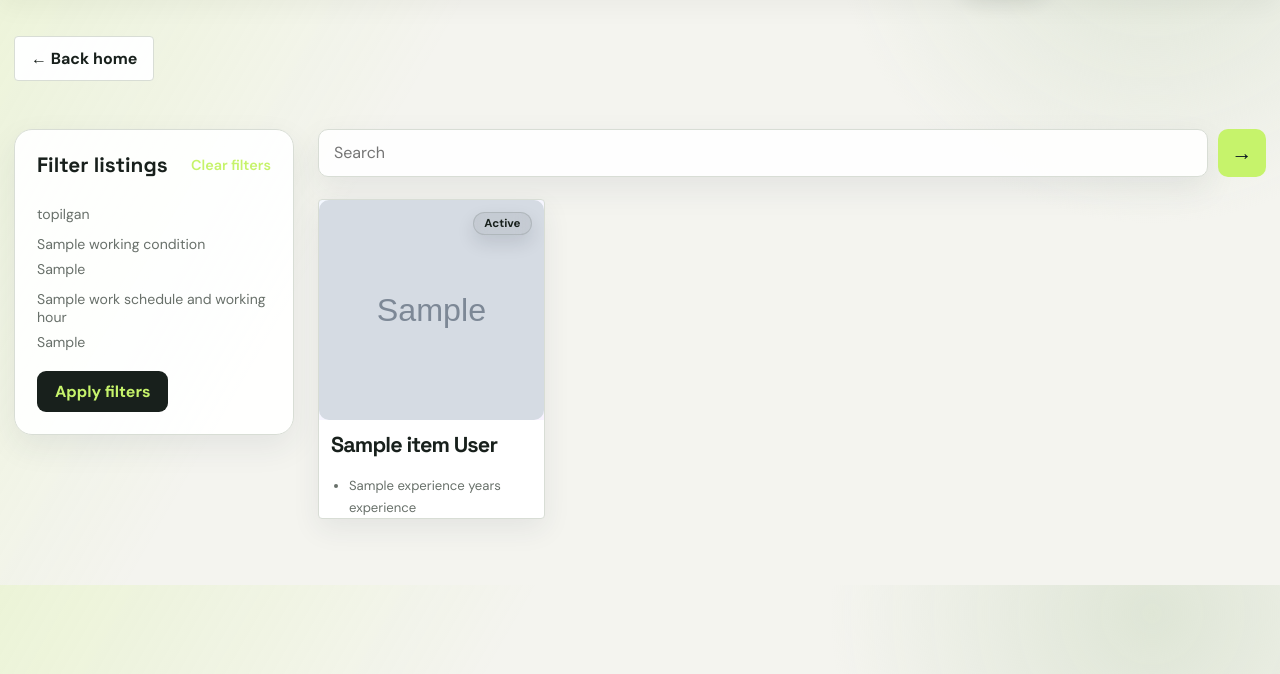
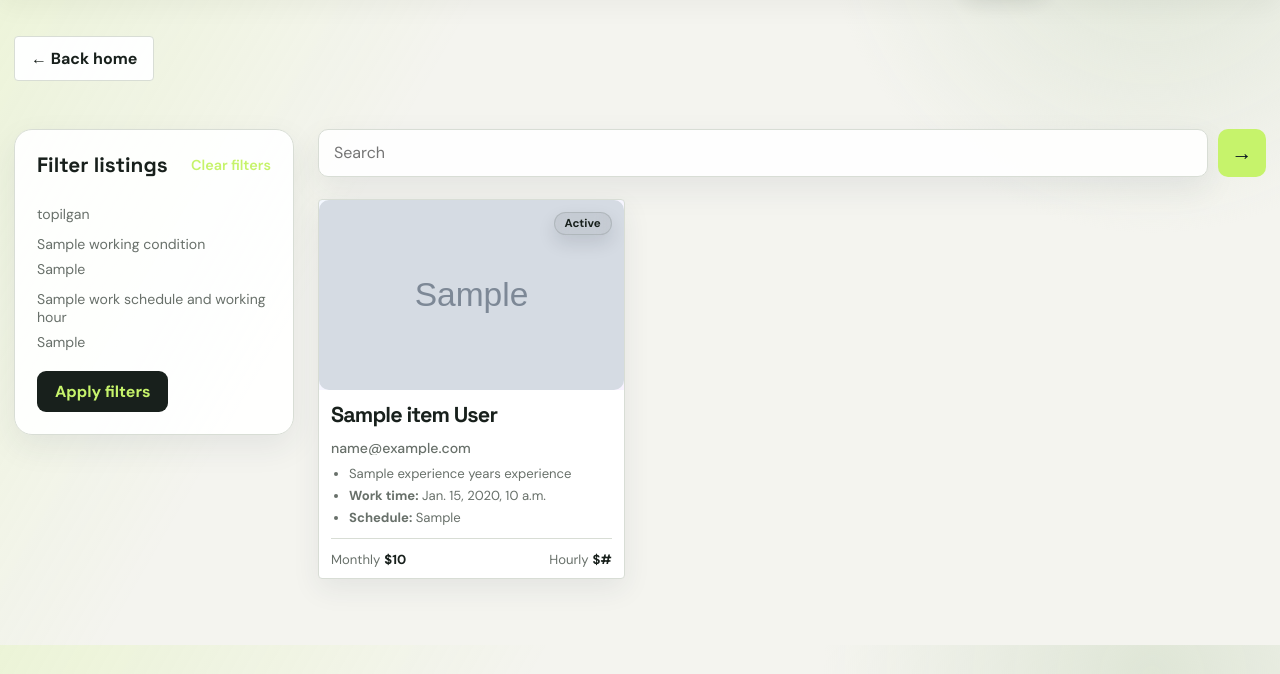
Before and after one commit to Yusufbek728/CareerUp, a Django app: template templates/mainapp/category_list.html in a window 1280 px wide. Shown: the part 126-800 px from the top of the page. Run offline with Django 5.2, Linux system fonts and the light colour scheme; the template is opened without the code that fills it: most values are stand-ins (such as "Sample title", 1, 10 or a date in 2020); grey boxes marked "Sample" are stand-in pictures.

Commit message:
update project

```diff
--- a/mainapp/models.py
+++ b/mainapp/models.py
@@ -105,3 +105,9 @@
     wanted_work_schedule_and_working_hours = models.CharField(max_length=20, choices=WORKING_DAYS, default='6/1')
     created_at = models.DateTimeField(auto_now_add=True)
     status = models.CharField(max_length=20, choices=STATUS_CHOICES, default='qidirilyapti')
+
+    @property
+    def wanted_hourly_income(self):
+        if not self.wanted_work_time:
+            return Decimal('0.00')
+        return (Decimal(self.wanted_salary) / Decimal(self.wanted_work_time)).quantize(Decimal('0.01'))
--- a/static/mainapp/styles.css
+++ b/static/mainapp/styles.css
@@ -1140,7 +1140,7 @@
 .listing-card {
     display: flex;
     flex-direction: column;
-    height: 320px;
+    height: 380px;
     min-height: 0;
     padding: 0;
     overflow: hidden;
@@ -1149,9 +1149,9 @@
 .listing-card-media {
     position: relative;
     width: 100%;
-    height: 220px;
-    min-height: 220px;
-    max-height: 220px;
+    height: 190px;
+    min-height: 190px;
+    max-height: 190px;
     overflow: hidden;
     background: linear-gradient(135deg, rgba(118, 169, 255, 0.08), rgba(168, 107, 255, 0.08));
     display: flex;
@@ -2321,7 +2321,7 @@
 }
 
 .job-card.listing-card {
-    height: 320px;
+    height: 380px;
     padding: 0;
 }
 
@@ -3072,6 +3072,12 @@
     }
 }
 
+@media (max-width: 1400px) and (min-width: 1081px) {
+    .listing-results > .job-grid {
+        grid-template-columns: repeat(3, minmax(0, 1fr));
+    }
+}
+
 @media (max-width: 760px) {
     .listing-layout {
         grid-template-columns: 1fr;
--- a/templates/mainapp/category_list.html
+++ b/templates/mainapp/category_list.html
@@ -9,7 +9,7 @@
     <link rel="preconnect" href="https://fonts.googleapis.com">
     <link rel="preconnect" href="https://fonts.gstatic.com" crossorigin>
     <link href="https://fonts.googleapis.com/css2?family=DM+Sans:wght@400;500;600;700&family=Space+Grotesk:wght@500;600;700&display=swap" rel="stylesheet">
-    <link rel="stylesheet" href="{% static 'mainapp/styles.css' %}?v=resume-card-status-2&switch=4">
+    <link rel="stylesheet" href="{% static 'mainapp/styles.css' %}?v=listing-compensation-3&switch=4">
     <script src="{% static 'mainapp/theme.js' %}?v=dark-pages-1&switch=3" defer></script>
     <script src="{% static 'mainapp/filters.js' %}" defer></script>
 </head>
@@ -108,6 +108,11 @@
                                 <h3>{{ item.job_title }}</h3>
                             </div>
                             <p class="listing-card-company">{{ item.company_name }}</p>
+                            <ul class="listing-card-details">
+                                <li><strong>{% translate "Phone 1:" %}</strong> {% if item.phone_number %}{{ item.phone_number }}{% else %}{% translate "Not provided" %}{% endif %}</li>
+                                <li><strong>{% translate "Work time:" %}</strong> {{ item.work_time }}</li>
+                                <li><strong>{% translate "Schedule:" %}</strong> {{ item.get_work_schedule_and_working_hours_display }}</li>
+                            </ul>
                             <div class="listing-card-income">
                                 <span class="income-item">{% translate "Monthly" %} <strong>${{ item.salary }}</strong></span>
                                 <span class="income-item">{% translate "Hourly" %} <strong>${{ item.hourly_income }}</strong></span>
@@ -135,6 +140,10 @@
                                 <li>{{ item.work_duration }} {% translate "weeks" %}</li>
                                 <li>{{ item.work_schedule_and_working_hours }}</li>
                             </ul>
+                            <div class="listing-card-income">
+                                <span class="income-item">{% translate "Monthly" %} <strong>{% translate "Unpaid" %}</strong></span>
+                                <span class="income-item">{% translate "Hourly" %} <strong>{% translate "Unpaid" %}</strong></span>
+                            </div>
                         </div>
                     </article>
                 </a>
@@ -156,10 +165,12 @@
                             <p class="listing-card-company">{{ item.email }}</p>
                             <ul class="listing-card-details">
                                 <li>{{ item.experience }} {% translate "years experience" %}</li>
+                                <li><strong>{% translate "Work time:" %}</strong> {{ item.wanted_work_time }}</li>
+                                <li><strong>{% translate "Schedule:" %}</strong> {{ item.get_wanted_work_schedule_and_working_hours_display }}</li>
                             </ul>
-                            <div class="card-footer">
-                                <strong>${{ item.wanted_salary }}</strong>
-                                <span>{{ item.created_at|date:"M d, Y" }}</span>
+                            <div class="listing-card-income">
+                                <span class="income-item">{% translate "Monthly" %} <strong>${{ item.wanted_salary }}</strong></span>
+                                <span class="income-item">{% translate "Hourly" %} <strong>${{ item.wanted_hourly_income }}</strong></span>
                             </div>
                         </div>
                     </article>
--- a/templates/mainapp/internship_detail.html
+++ b/templates/mainapp/internship_detail.html
@@ -22,6 +22,8 @@
             <p class="company-name">{{ item.company_name }}</p>
             {% if item.work_photo %}<img class="listing-image detail-image work-detail-image" src="{{ item.work_photo.url }}" alt="{{ item.job_title }}">{% endif %}
             <div class="detail-grid">
+                <div><strong>{% translate "Monthly" %}:</strong> {% translate "Unpaid" %}</div>
+                <div><strong>{% translate "Hourly" %}:</strong> {% translate "Unpaid" %}</div>
                 <div><strong>{% translate "Work duration:" %}</strong> {{ item.work_duration }} {% translate "weeks" %}</div>
                 <div><strong>{% translate "Phone 1:" %}</strong> {% if item.phone_number %}{{ item.phone_number }}{% else %}{% translate "Not provided" %}{% endif %}</div>
                 <div><strong>{% translate "Phone 2:" %}</strong> {% if item.phone_number2 %}{{ item.phone_number2 }}{% else %}{% translate "Not provided" %}{% endif %}</div>
--- a/templates/mainapp/job_detail.html
+++ b/templates/mainapp/job_detail.html
@@ -22,8 +22,8 @@
             <p class="company-name">{{ item.company_name }}</p>
             {% if item.work_photo %}<img class="listing-image detail-image work-detail-image" src="{{ item.work_photo.url }}" alt="{{ item.job_title }}">{% endif %}
             <div class="detail-grid">
-                <div><strong>{% translate "Salary:" %}</strong> ${{ item.salary }}</div>
-                <div><strong>{% translate "Hourly income:" %}</strong> ${{ item.hourly_income }}</div>
+                <div><strong>{% translate "Monthly" %}:</strong> ${{ item.salary }}</div>
+                <div><strong>{% translate "Hourly" %}:</strong> ${{ item.hourly_income }}</div>
                 <div><strong>{% translate "Phone 1:" %}</strong> {% if item.phone_number %}{{ item.phone_number }}{% else %}{% translate "Not provided" %}{% endif %}</div>
                 <div><strong>{% translate "Phone 2:" %}</strong> {% if item.phone_number2 %}{{ item.phone_number2 }}{% else %}{% translate "Not provided" %}{% endif %}</div>
                 <div><strong>{% translate "Experience:" %}</strong> {{ item.required_experience }} {% translate "years" %}</div>
--- a/templates/mainapp/my_listings.html
+++ b/templates/mainapp/my_listings.html
@@ -25,19 +25,19 @@
         </section>
         {% for job in jobs %}
             <article class="owned-listing">
-                <div><span class="status {% if job.status == 'topilgan' %}success{% else %}pending{% endif %}">{{ job.get_status_display }}</span><h3>{{ job.job_title }}</h3><p>{{ job.company_name }}</p></div>
+                <div><span class="status {% if job.status == 'topilgan' %}success{% else %}pending{% endif %}">{{ job.get_status_display }}</span><h3>{{ job.job_title }}</h3><p>{{ job.company_name }}</p><p>{% translate "Monthly" %}: ${{ job.salary }} · {% translate "Hourly" %}: ${{ job.hourly_income }}</p></div>
                 <a class="secondary-btn" href="{% url 'edit_listing' 'job' job.pk %}">{% translate "Edit" %}</a>
             </article>
         {% endfor %}
         {% for internship in internships %}
             <article class="owned-listing">
-                <div><span class="status {% if internship.status == 'topilgan' %}success{% else %}pending{% endif %}">{{ internship.get_status_display }}</span><h3>{{ internship.job_title }}</h3><p>{{ internship.company_name }}</p></div>
+                <div><span class="status {% if internship.status == 'topilgan' %}success{% else %}pending{% endif %}">{{ internship.get_status_display }}</span><h3>{{ internship.job_title }}</h3><p>{{ internship.company_name }}</p><p>{% translate "Monthly" %}: {% translate "Unpaid" %} · {% translate "Hourly" %}: {% translate "Unpaid" %}</p></div>
                 <a class="secondary-btn" href="{% url 'edit_listing' 'internship' internship.pk %}">{% translate "Edit" %}</a>
             </article>
         {% endfor %}
         {% for user_resume in resumes %}
             <article class="owned-listing">
-                <div><span class="status {% if user_resume.status == 'topilgan' %}success{% else %}pending{% endif %}">{{ user_resume.get_status_display }}</span><h3>{{ user_resume.name }} {{ user_resume.surname }}</h3><p>{{ user_resume.email }}</p></div>
+                <div><span class="status {% if user_resume.status == 'topilgan' %}success{% else %}pending{% endif %}">{{ user_resume.get_status_display }}</span><h3>{{ user_resume.name }} {{ user_resume.surname }}</h3><p>{{ user_resume.email }}</p><p>{{ user_resume.experience }} {% translate "years experience" %} · {% translate "Monthly" %}: ${{ user_resume.wanted_salary }} · {% translate "Hourly" %}: ${{ user_resume.wanted_hourly_income }}</p></div>
                 <a class="secondary-btn" href="{% url 'edit_listing' 'resume' user_resume.pk %}">{% translate "Edit" %}</a>
             </article>
         {% endfor %}
--- a/templates/mainapp/resume_detail.html
+++ b/templates/mainapp/resume_detail.html
@@ -25,7 +25,8 @@
                 <div><strong>{% translate "Phone 1:" %}</strong> {{ item.phone_number }}</div>
                 <div><strong>{% translate "Phone 2:" %}</strong> {% if item.phone_number2 %}{{ item.phone_number2 }}{% else %}{% translate "Not provided" %}{% endif %}</div>
                 <div><strong>{% translate "Experience:" %}</strong> {{ item.experience }} {% translate "years" %}</div>
-                <div><strong>{% translate "Wanted salary:" %}</strong> ${{ item.wanted_salary }}</div>
+                <div><strong>{% translate "Monthly" %}:</strong> ${{ item.wanted_salary }}</div>
+                <div><strong>{% translate "Hourly" %}:</strong> ${{ item.wanted_hourly_income }}</div>
                 <div><strong>{% translate "Work time:" %}</strong> {{ item.wanted_work_time }}</div>
                 <div><strong>{% translate "Condition:" %}</strong> {{ item.get_wanted_working_condition_display }}</div>
                 <div><strong>{% translate "Schedule:" %}</strong> {{ item.get_wanted_work_schedule_and_working_hours_display }}</div>
```
Also changed, not shown: mainapp/tests.py (+66 -1 lines), templates/mainapp/index.html (+15 -4 lines), locale/ru/LC_MESSAGES/django.po, locale/uz/LC_MESSAGES/django.po, media/company_photos/company_nrjWhRT.png (added), media/work_photos/admin-work_YznX32h.png (added), media/work_photos/work_8psxshK.png (added).
